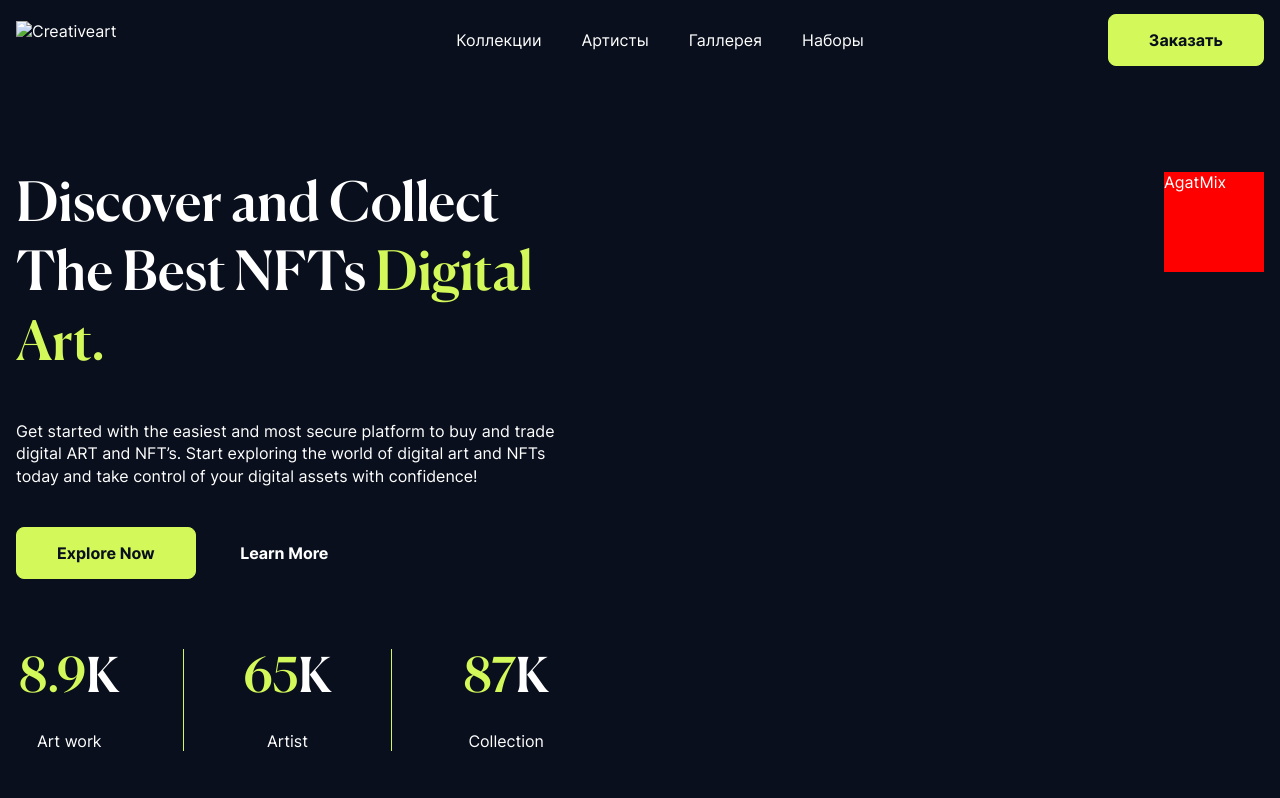
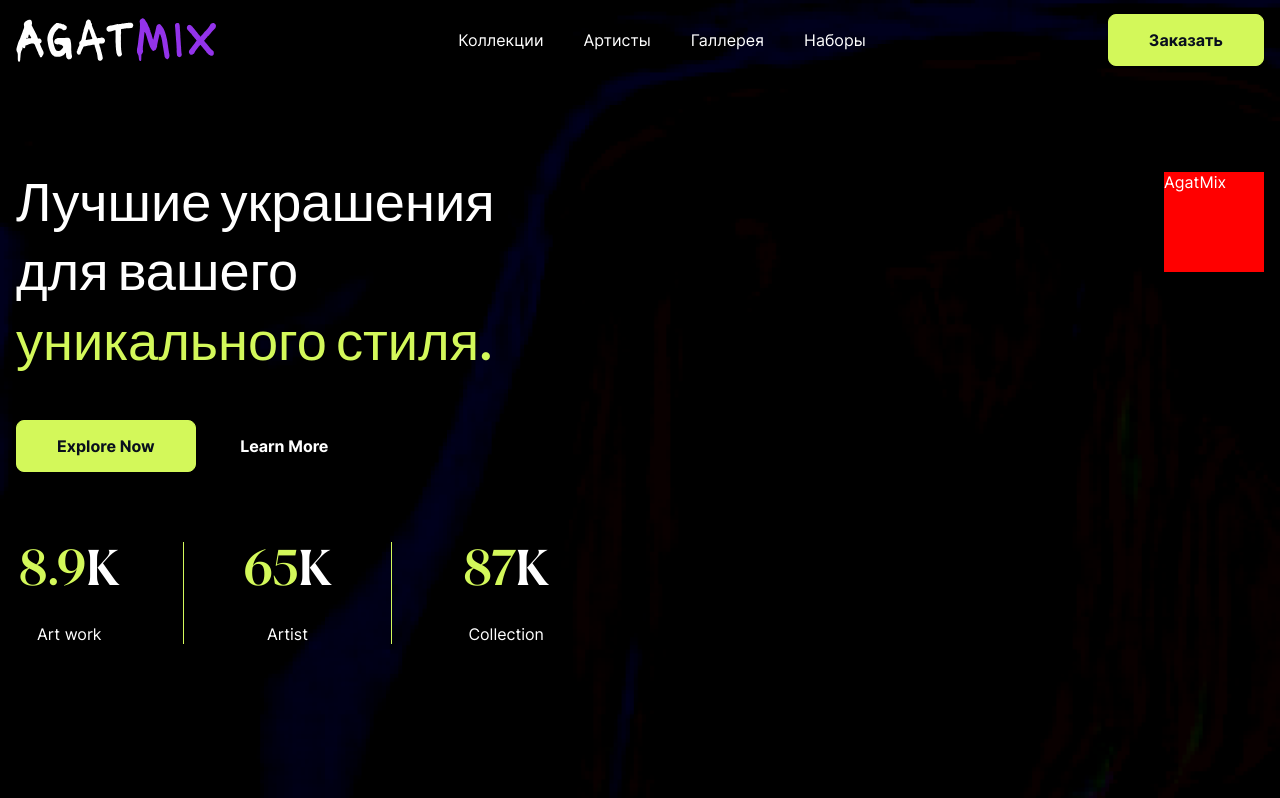
Before and after one commit to BISCVI/AgatMix, a plain HTML site: page index.html in a window 1280 px wide. Shown: the top 798 px of the page. Drawn offline with Linux system fonts and the light colour scheme; files whose address does not match are found by name.

Commit message:
Добавил логотип сайта

```diff
--- a/index.html
+++ b/index.html
@@ -7,21 +7,17 @@
       content="width=device-width, user-scalable=no, initial-scale=1.0, maximum-scale=1.0, minimum-scale=1.0"
     />
     <meta http-equiv="X-UA-Compatible" content="ie=edge" />
-    <link rel="stylesheet" href="./styles/css/styles.css" />
+    <link rel="stylesheet" href="./css/styles.css" />
     <title>AgatMix</title>
   </head>
   <body>
     <header class="header">
       <div class="header__inner container">
         <a class="header__logo logo" href="/">
-          <img
-            class="logo__image"
-            src="./images/logo.svg"
-            alt="Creativeart"
-            width="196"
-            height="38"
-            loading="lazy"
-          />
+          <img class="logo__image"
+						src="./images/AgatMixLogo.svg"
+						alt="Creativeart"
+						 loading="lazy">
         </a>
         <nav class="header__menu hidden-mobile">
           <ul class="header__menu-list">
@@ -62,17 +58,17 @@
             <div class="hero__main">
               <div class="hero__body">
                 <h1 class="hero__title">
-                  Discover and Collect The Best NFTs
-                  <span class="puddle-bg">Digital Art.</span>
+                  Лучшие украшения для вашего
+                  <span class="puddle-bg">уникального стиля.</span>
                 </h1>
-                <div class="hero__description">
+             <!--    <div class="hero__description">
                   <p>
                     Get started with the easiest and most secure platform to buy
                     and trade digital ART and NFT’s. Start exploring the world
                     of digital art and NFTs today and take control of your
                     digital assets with confidence!
                   </p>
-                </div>
+                </div> -->
                 <div class="container__buttons hero__buttons-wrapper">
                   <button class="hero__button button" type="button">
                     Explore Now
--- a/styles/_globals.scss
+++ b/styles/_globals.scss
@@ -1,5 +1,5 @@
 html {
-  background-image: url('../images/Bg.png');
+  background-image: url(../images/Bg.png);
 	background-color: var(--color-dark);
   background-repeat: no-repeat;
   background-position: center center;
--- a/styles/blocks/_header.scss
+++ b/styles/blocks/_header.scss
@@ -16,6 +16,9 @@
 	}
 
 	&__logo {
+		width: 200px;
+		height: auto;
+
 		@include tablet {
 			max-width: 175px;
 		}
```
Also changed, not shown: css/styles.css, css/styles.min.css (added), images/AgatMixLogo.svg (added), styles/css/styles.min.css (deleted), 5 other files.
